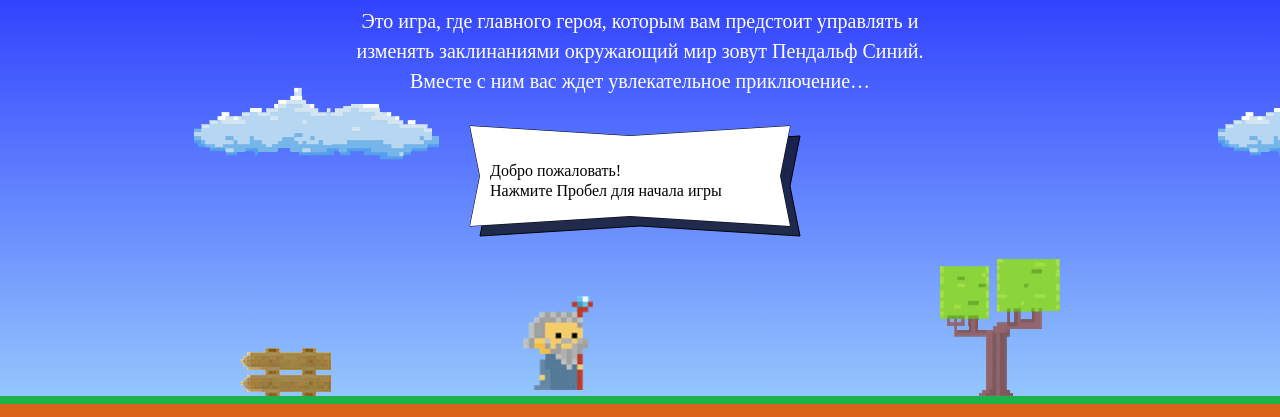
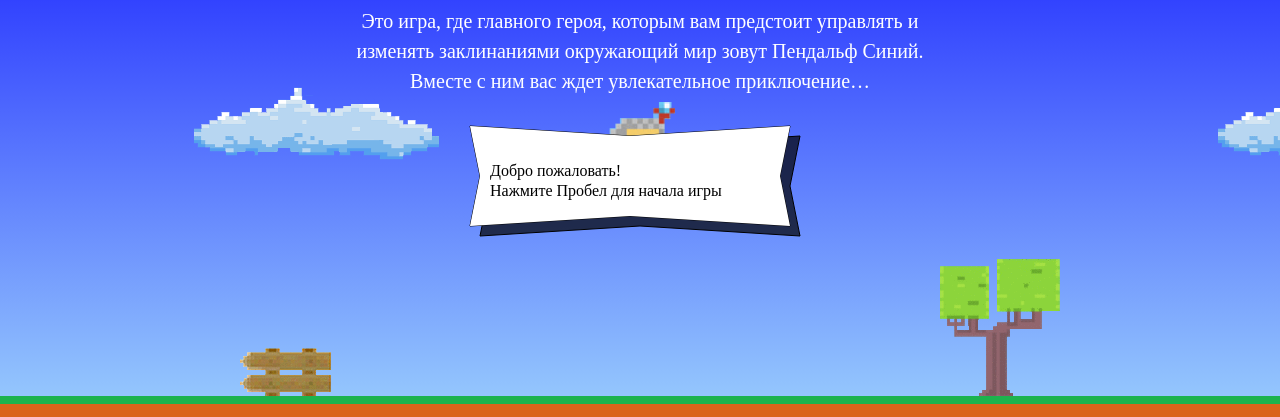
Before and after one commit to igorbriukhovetskii/248432-code-and-magick-1, a website: page index.html in a window 1280 px wide. Shown: the part 203-620 px from the top of the page. Drawn offline with Linux system fonts and the light colour scheme; a web font is replaced by a local one.

Commit message:
Задаёт начальные координаты мага

```diff
--- a/index.html
+++ b/index.html
@@ -192,6 +192,14 @@
   var getWizardHeight = function () {
     return 1.337 * wizardWidth;
   };
+
+  var getWizardX = function (width) {
+    return width / 2 - wizardWidth / 2;
+  };
+
+  var getWizardY = function (height) {
+    return height / 3 - getWizardHeight();
+  }
 </script>
 <script src="js/game.js"></script>
 
```
